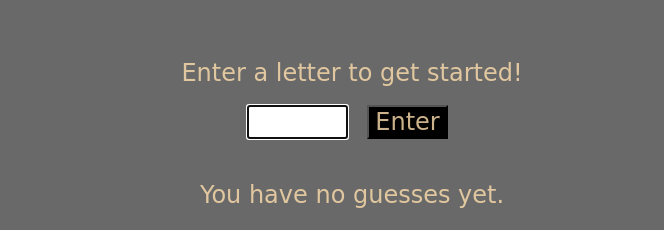
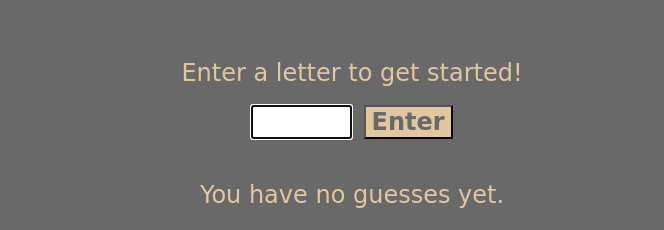
Before and after one commit to s-d-c/Hangman, a plain HTML site: page index.html in a window 1280 px wide. Shown: the part 135-365 px from the top of the page, 0-664 px from the left. Drawn offline with nearby package versions, Linux system fonts and the light colour scheme; no server answers; grey boxes are pictures that could not be loaded; a web font is replaced by a local one.

Commit message:
Improve footer with float.  Input tinkering needs testing in production.

```diff
--- a/scss/_base.scss
+++ b/scss/_base.scss
@@ -22,6 +22,8 @@ body{
 }
 
 .main-footer {
+	float: left;
+	width: 100%;
 	padding: 1em 0;
 	text-align: center;
 }
--- a/scss/_score.scss
+++ b/scss/_score.scss
@@ -13,19 +13,19 @@
 		width: 45%;
 		margin: 0 auto;
 
-		input,
-		button {
-			margin-left: 5%;
-		}
-
 		input {
+			margin-left: 1rem;
 			text-align: center;
 			text-transform: uppercase;
 			color: black;
 		}
 
 		button {
-			background-color: black;
+			float: right;
+			margin-right: 1rem;
+			background-color: $primary-color;
+			color: dimgray;
+			font-weight: bold;
 		}
 	}
 
```
Also changed, not shown: css/main.css.
